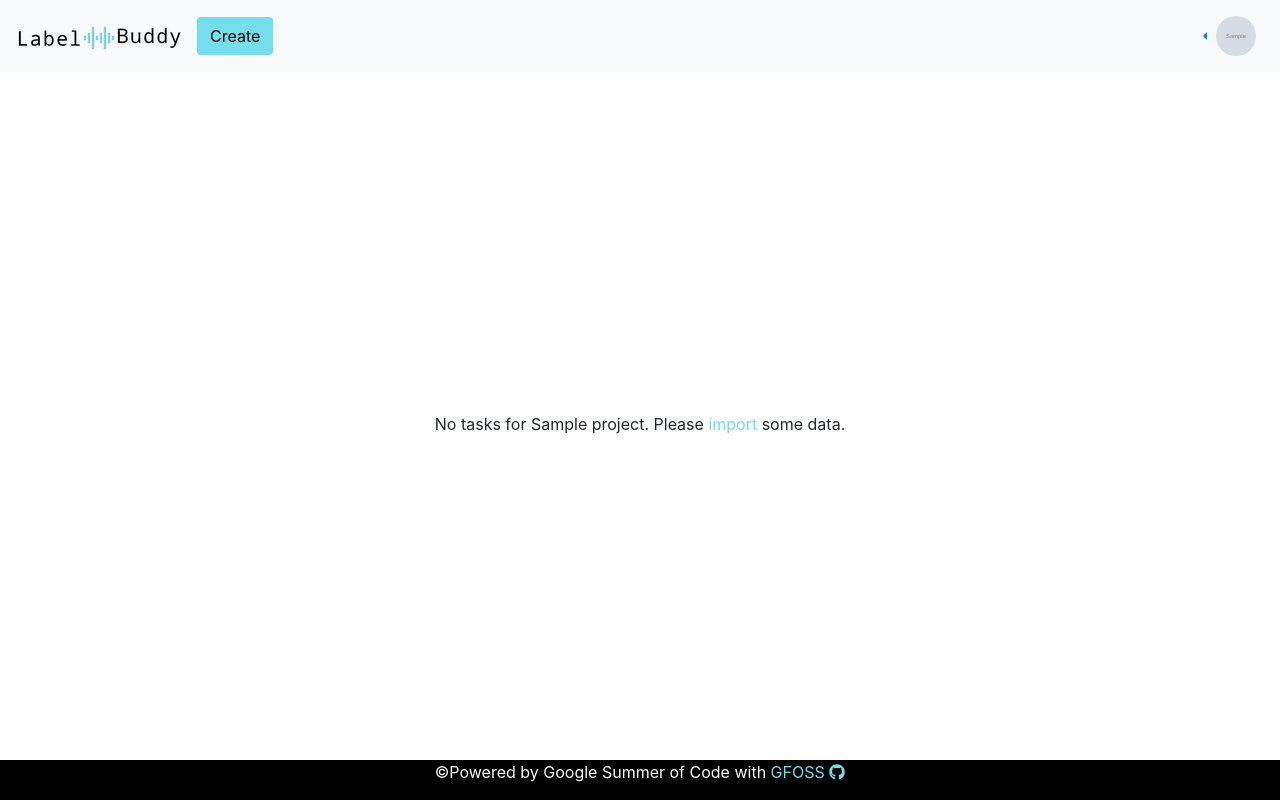
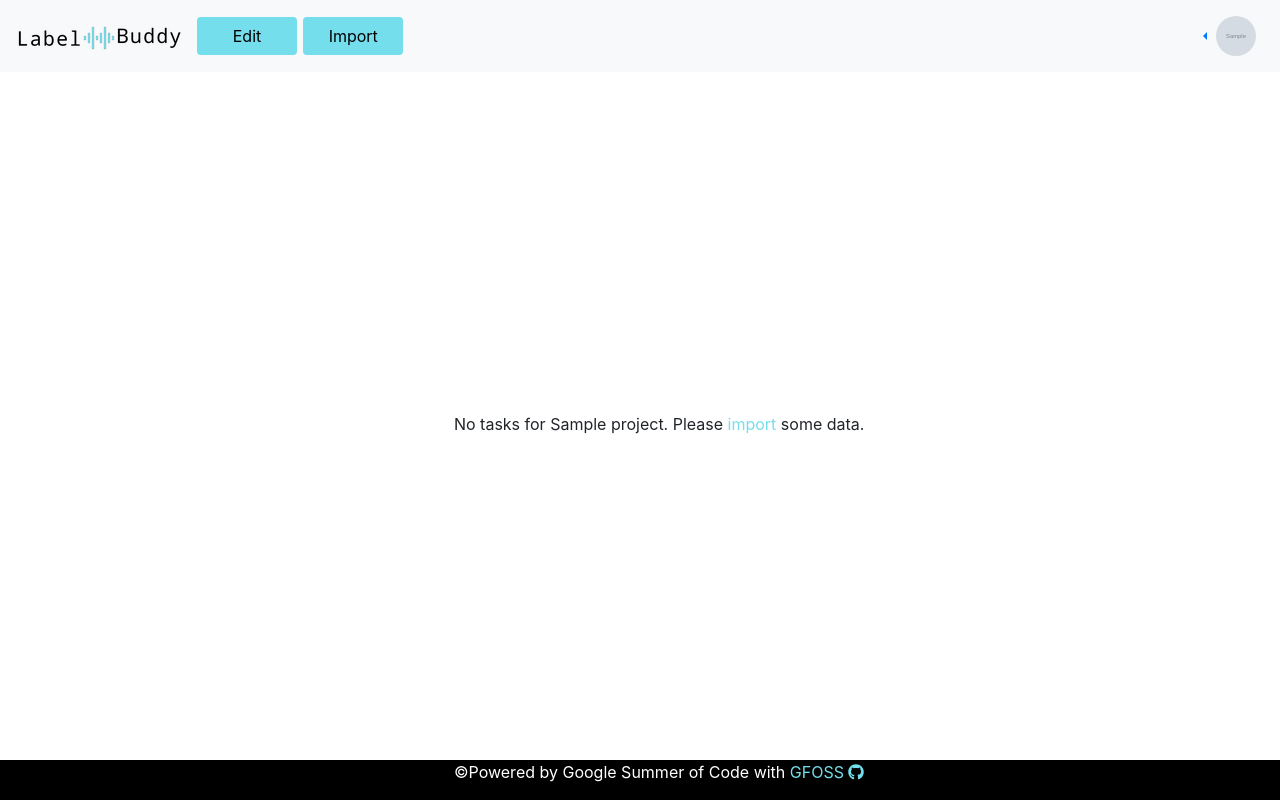
Before and after one commit to eellak/gsoc2021-audio-annotation-tool, a Django app: page /projects/1/data in a window 1280 px wide. Run offline with Django 3.2, Linux system fonts and the light colour scheme; a user stored in the database is signed in; tables that the repository leaves empty hold one stand-in row (values such as "Sample post"); grey boxes marked "Sample" are stand-in pictures; data that the repository does not hold is empty; some libraries are stand-ins or nearby versions.

Commit message:
Issue #15. Created edit project view with basic page
Created edit project page, view and added description+instructions to project page. Now users can see the
project's description and instructions.

```diff
--- a/label_buddy/projects/urls.py
+++ b/label_buddy/projects/urls.py
@@ -8,6 +8,7 @@ urlpatterns = [
     url(r"^$", views.index),
     url(r"^projects/create$", views.project_create_view, name="create_project"),
     url(r"^projects/(?P<pk>\d+)/data$", views.project_page_view, name="project_page"), # to fix
+    url(r"^projects/(?P<pk>\d+)/edit$", views.project_edit_view, name="edit_project"),
     #API VIEWS
     path('api/v1/projects/', views.ProjectList.as_view(), name="project-list"),
     path('api/v1/projects/<int:pk>/', views.ProjectDetail.as_view(), name="specific_project"),
--- a/label_buddy/projects/views.py
+++ b/label_buddy/projects/views.py
@@ -52,7 +52,7 @@ def index(request):
 @login_required
 def project_create_view(request):
     form = ProjectForm()
-    user = get_user(request.user.username)
+    user = request.user
 
     if not user or (user != request.user) or not user.can_create_projects:
         return HttpResponseRedirect("/")
@@ -71,16 +71,30 @@ def project_create_view(request):
     }
     return render(request, "label_buddy/create_project.html", context)
 
+@login_required
+def project_edit_view(request, pk):
+    project = get_project(pk)
+    user = request.user
+
+    """
+    to fix. prevent users from editing manually by url
+    """
+    context = {
+        "project": project
+    }
+    return render(request, "label_buddy/edit_project.html", context)
+
 
 @login_required
 def project_page_view(request, pk):
-    user = get_user(request.user.username)
+    user = request.user
     project = get_project(pk)
     tasks = get_project_tasks(project)
     if not user or (user != request.user) or not project:
         return HttpResponseRedirect("/")
 
     context = {
+        "user": user,
         "project": project,
         "tasks": tasks,
         "count_annotations_for_task": task_annotations_count(tasks),
--- a/label_buddy/static/css/common.css
+++ b/label_buddy/static/css/common.css
@@ -22,7 +22,7 @@ table
 
 
 .myAction {
-    margin-left: 60%;
+    margin-left: 55%;
 }
 
 .user-form-wrap {
@@ -42,6 +42,7 @@ table
 }
 
 .my-button {
+    width: 100px;
     background-color: var(--basic_color);
 }
 
--- a/label_buddy/static/css/project_page.css
+++ b/label_buddy/static/css/project_page.css
@@ -3,3 +3,18 @@
     height: 30px;
     outline: 0;
 }
+
+.grid-container {
+    display: grid;
+    grid-template-columns: 1fr 1fr;
+    grid-gap: 20px;
+}
+
+.grid-child {
+    background-color: rgb(245,245,245);
+    border-radius: 4px;
+}
+
+p {
+    margin-left: 3%;
+}
--- a/label_buddy/templates/base.html
+++ b/label_buddy/templates/base.html
@@ -29,8 +29,6 @@
     <title>
       {% block title %}{% endblock %}
     </title>
-    {% block head_links %}
-    {% endblock %}
 </head>
 
 <body>
@@ -39,9 +37,11 @@
       <img src="{% static '/images/favicons/logo_transparent_165x25.png' %}" title="Label Buddy">
     </a>
     {% if user.can_create_projects %}
-      <a href="{% url 'create_project'%}">
-        <button class="btn my-button">Create</button>
-      </a>
+      {% block navbar_buttons %}
+        <a href="{% url 'create_project'%}">
+          <button class="btn my-button">Create</button>
+        </a>
+      {% endblock %}
     {% endif %}
     <div class="collapse navbar-collapse" id="navbarNavAltMarkup">
 
--- a/label_buddy/templates/label_buddy/index.html
+++ b/label_buddy/templates/label_buddy/index.html
@@ -7,7 +7,7 @@
     <link href="{% static 'css/index.css' %}" rel="stylesheet" type="text/css">
 {% endblock %}
 
-{% block title %} Label Buddy{% endblock %}
+{% block title %} Label Buddy {% endblock %}
 
 {% block content %}
 	{% if user.is_authenticated%}
--- a/label_buddy/templates/label_buddy/project_page.html
+++ b/label_buddy/templates/label_buddy/project_page.html
@@ -4,13 +4,24 @@
 
 {% load crispy_forms_tags %}
 
-{% block head_files%}
+{% block head_files %}
     {{ block.super }}
     <link href="{% static 'css/project_page.css' %}" rel="stylesheet" type="text/css">
     <script src="{% static '/js/project_page.js'%}" defer></script>
 {% endblock %}
 
-{% block title %} &#9702; {{project.title}}{% endblock %}
+{% block title %} &#9702; {{project.title}} {% endblock %}
+
+{% block navbar_buttons %}
+    {% if user in project.managers.all%}
+        <a href="{% url 'edit_project' project.id %}">
+            <button class="btn my-button">Edit</button>
+        </a>
+        <a style="margin-left: .5%;" href="">
+            <button class="btn my-button">Import</button>
+        </a>
+    {% endif %}
+{% endblock %}
 
 {% block content %}
     {% if tasks%}
@@ -76,10 +87,22 @@
                 <!--Table body-->
             {% endfor %}
         </table>
+        <div class="grid-container">
+            <div class="grid-child">
+                <h3 style="text-align: center;">Description</h3>
+                <p>{{ project.description }}</p>
+            </div>
+
+            <div class="grid-child">
+                <h3 style="text-align: center;">Instructions</h3>
+                <p>{{ project.instructions }}</p>
+            </div>
+        </div>
     {% else %}
         <div class="center-screen">
             <p>No tasks for {{ project.title }}. Please <a class="my-link" href="">import</a> some data.
             </p>
         </div>
     {% endif%}
+
 {% endblock %}
```
Also changed, not shown: label_buddy/templates/label_buddy/edit_project.html (added, +12 -0 lines).
